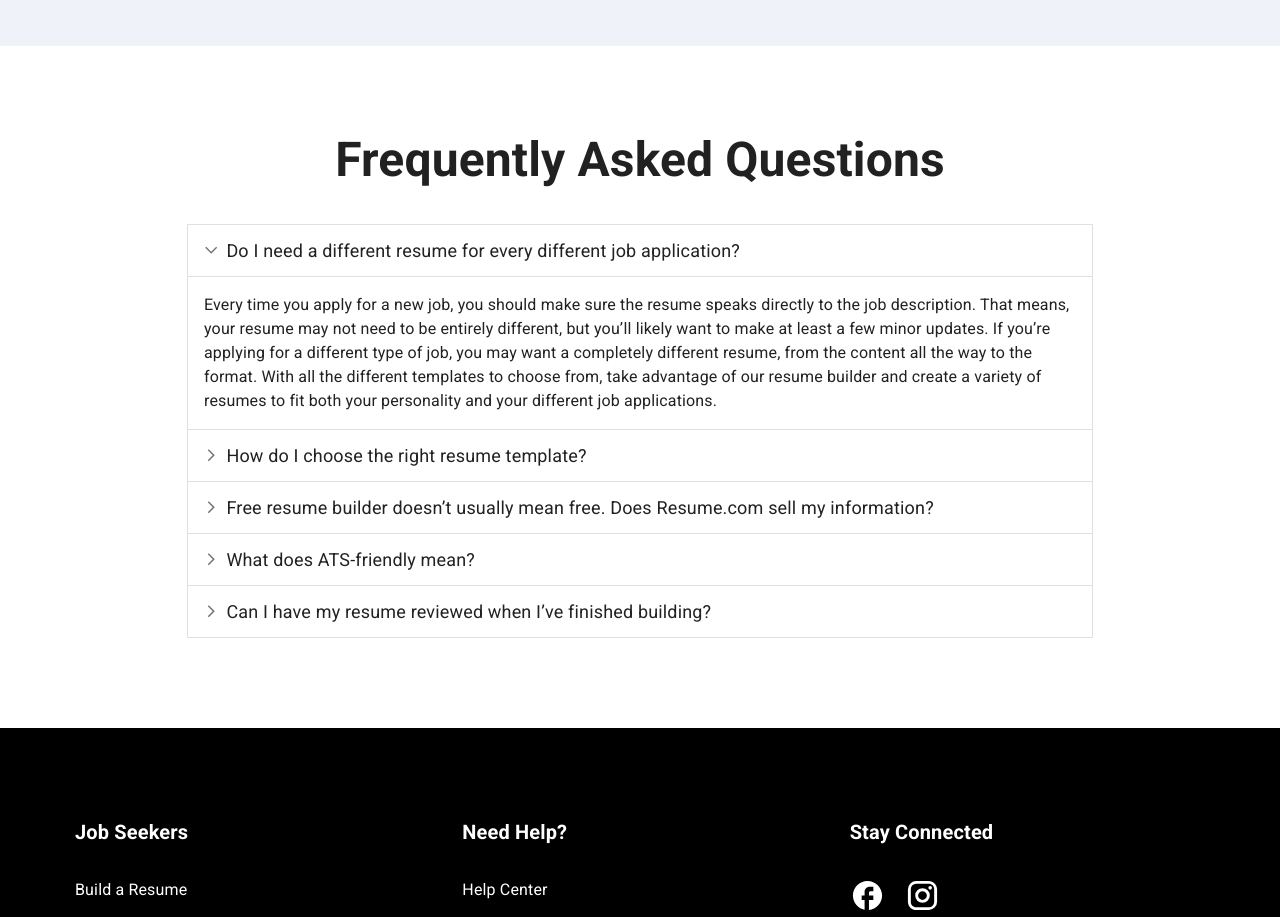
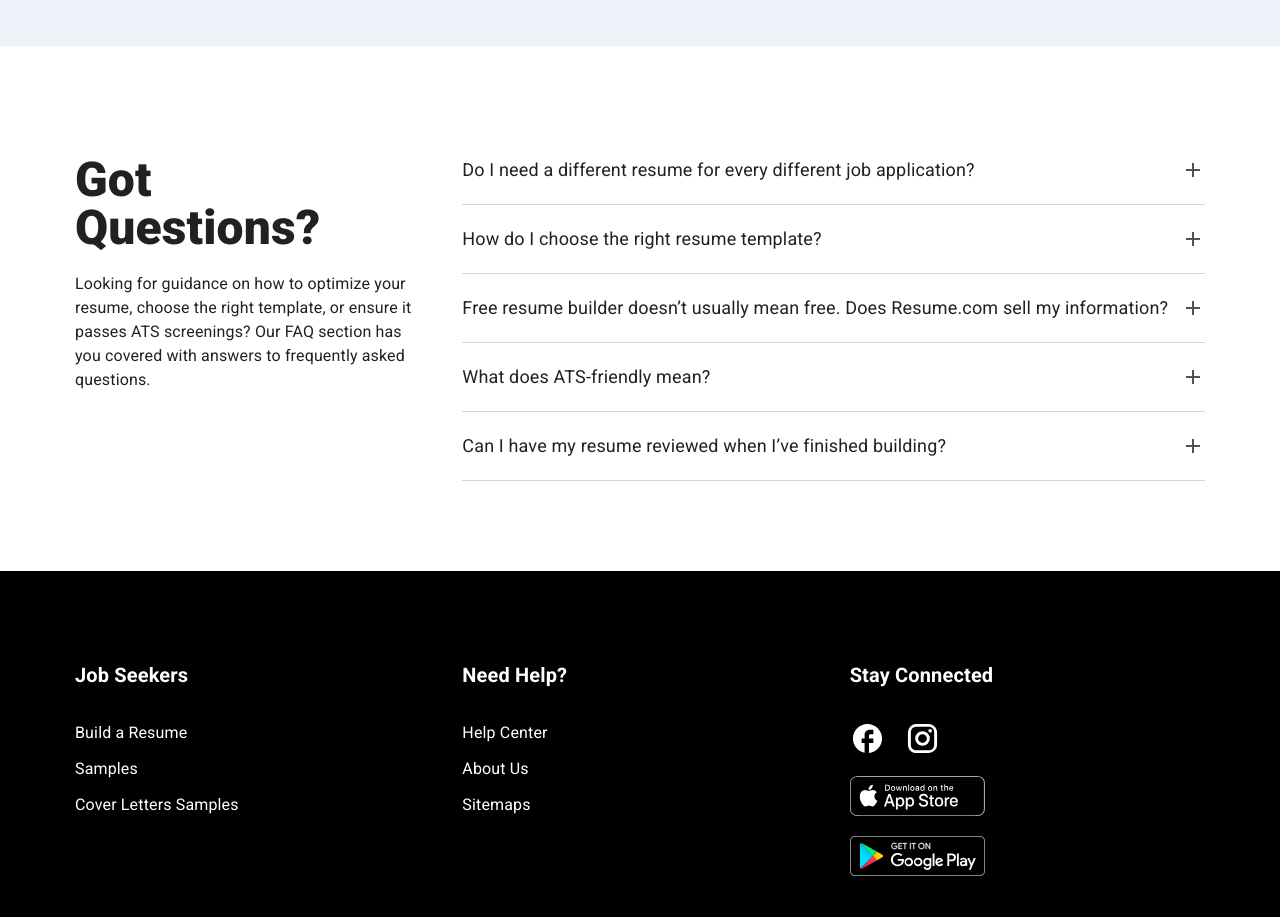
Before and after one commit to touhidcodes/Resume-Craft, a React (Vite) app: page / in a window 1280 px wide. Shown: the part 4880-5797 px from the top of the page. Built offline with nearby package versions, Linux system fonts and the light colour scheme.

Commit message:
fix: modify faq sections

```diff
--- a/package.json
+++ b/package.json
@@ -16,6 +16,7 @@
     "@mui/material": "^6.1.7",
     "@mui/styled-engine-sc": "^6.1.7",
     "@reduxjs/toolkit": "^2.3.0",
+    "framer-motion": "^11.11.17",
     "react": "^18.3.1",
     "react-dom": "^18.3.1",
     "react-hook-form": "^7.53.2",
--- a/src/component/sections/FAQ.tsx
+++ b/src/component/sections/FAQ.tsx
@@ -1,162 +1,63 @@
-import * as React from "react";
-import { styled } from "@mui/material/styles";
-import ArrowForwardIosSharpIcon from "@mui/icons-material/ArrowForwardIosSharp";
-import MuiAccordion, { AccordionProps } from "@mui/material/Accordion";
-import MuiAccordionSummary, {
-  AccordionSummaryProps,
-} from "@mui/material/AccordionSummary";
-import MuiAccordionDetails from "@mui/material/AccordionDetails";
-import Typography from "@mui/material/Typography";
 import Layout from "../shared/Layout";
+import AccordionItem from "../ui/AccordionItem";
 
-const Accordion = styled((props: AccordionProps) => (
-  <MuiAccordion disableGutters elevation={0} square {...props} />
-))(({ theme }) => ({
-  border: `1px solid ${theme.palette.divider}`,
-  "&:not(:last-child)": {
-    borderBottom: 0,
+const faqItems = [
+  {
+    id: 201,
+    title: "Do I need a different resume for every different job application?",
+    description:
+      "Every time you apply for a new job, you should make sure the resume speaks directly to the job description. That means, your resume may not need to be entirely different, but you’ll likely want to make at least a few minor updates. If you’re applying for a different type of job, you may want a completely different resume, from the content all the way to the format. With all the different templates to choose from, take advantage of our resume builder and create a variety of resumes to fit both your personality and your different job applications.",
   },
-  "&::before": {
-    display: "none",
+  {
+    id: 202,
+    title: "How do I choose the right resume template?",
+    description:
+      "Choosing the right resume template mostly comes down to personal preference. Granted, if you’re applying for a job in finance, you may not want an abstract-leaning format like a graphic designer may use. So, as you browse through all the resume templates while you build your resume, think about what potential employers may expect to see, then pick the resume that fits both your personality and career goals.",
   },
-}));
-
-const AccordionSummary = styled((props: AccordionSummaryProps) => (
-  <MuiAccordionSummary
-    expandIcon={<ArrowForwardIosSharpIcon sx={{ fontSize: "0.9rem" }} />}
-    {...props}
-  />
-))(({ theme }) => ({
-  flexDirection: "row-reverse",
-  "& .MuiAccordionSummary-expandIconWrapper.Mui-expanded": {
-    transform: "rotate(90deg)",
+  {
+    id: 203,
+    title:
+      "Free resume builder doesn’t usually mean free. Does Resume.com sell my information?",
+    description:
+      "Absolutely not. Our resume builder is completely free. From creating an account to uploading your resume to downloading and printing, you’ll never pay a dime. Your information is all secure and we will not sell to anyone.",
   },
-  "& .MuiAccordionSummary-content": {
-    marginLeft: theme.spacing(1),
+  {
+    id: 204,
+    title: "What does ATS-friendly mean?",
+    description:
+      "ATS stands for Applicant Tracking System. An ATS is generally used by employers to process resumes. Most likely, when you’ve applied for jobs, they’ve asked you to upload a resume that you then have to painstakingly update. ATS-friendly means our resumes are ready to go through an ATS correctly so you don’t have to worry about reuploading all the same information.",
   },
-}));
-
-const AccordionDetails = styled(MuiAccordionDetails)(({ theme }) => ({
-  padding: theme.spacing(2),
-  borderTop: "1px solid rgba(0, 0, 0, .125)",
-}));
+  {
+    id: 205,
+    title: "Can I have my resume reviewed when I’ve finished building?",
+    description:
+      "Not only can you, you should! It’s always a great idea to get another set of eyes on your resume to check for typos, mistakes, or areas for improvement. Our resume builder will provide tips and advice throughout and when you’re done, you can run through our automated resume reviewer.",
+  },
+];
 
 const FAQ = () => {
-  const [expanded, setExpanded] = React.useState<string | false>("panel1");
-
-  const handleChange =
-    (panel: string) => (_: React.SyntheticEvent, newExpanded: boolean) => {
-      setExpanded(newExpanded ? panel : false);
-    };
-
   return (
     <Layout>
-      <h1 className="text-3xl md:text-5xl mb-10 text-center font-bold">
-        Frequently Asked Questions
-      </h1>
-      <div className="md:px-28">
-        <Accordion
-          expanded={expanded === "panel1"}
-          onChange={handleChange("panel1")}
-        >
-          <AccordionSummary aria-controls="panel1d-content" id="panel1d-header">
-            <Typography sx={{ fontSize: "18px" }}>
-              Do I need a different resume for every different job application?
-            </Typography>
-          </AccordionSummary>
-          <AccordionDetails>
-            <Typography>
-              Every time you apply for a new job, you should make sure the
-              resume speaks directly to the job description. That means, your
-              resume may not need to be entirely different, but you’ll likely
-              want to make at least a few minor updates. If you’re applying for
-              a different type of job, you may want a completely different
-              resume, from the content all the way to the format. With all the
-              different templates to choose from, take advantage of our resume
-              builder and create a variety of resumes to fit both your
-              personality and your different job applications.
-            </Typography>
-          </AccordionDetails>
-        </Accordion>
-        <Accordion
-          expanded={expanded === "panel2"}
-          onChange={handleChange("panel2")}
-        >
-          <AccordionSummary aria-controls="panel2d-content" id="panel2d-header">
-            <Typography sx={{ fontSize: "18px" }}>
-              How do I choose the right resume template?
-            </Typography>
-          </AccordionSummary>
-          <AccordionDetails>
-            <Typography>
-              Choosing the right resume template mostly comes down to personal
-              preference. Granted, if you’re applying for a job in finance, you
-              may not want an abstract-leaning format like a graphic designer
-              may use. So, as you browse through all the resume templates while
-              you build your resume, think about what potential employers may
-              expect to see, then pick the resume that fits both your
-              personality and career goals.
-            </Typography>
-          </AccordionDetails>
-        </Accordion>
-        <Accordion
-          expanded={expanded === "panel3"}
-          onChange={handleChange("panel3")}
-        >
-          <AccordionSummary aria-controls="panel3d-content" id="panel3d-header">
-            <Typography sx={{ fontSize: "18px" }}>
-              Free resume builder doesn’t usually mean free. Does Resume.com
-              sell my information?
-            </Typography>
-          </AccordionSummary>
-          <AccordionDetails>
-            <Typography>
-              Absolutely not. Our resume builder is completely free. From
-              creating an account to uploading your resume to downloading and
-              printing, you’ll never pay a dime. Your information is all secure
-              and we will not sell to anyone.
-            </Typography>
-          </AccordionDetails>
-        </Accordion>
-        <Accordion
-          expanded={expanded === "panel4"}
-          onChange={handleChange("panel4")}
-        >
-          <AccordionSummary aria-controls="panel3d-content" id="panel3d-header">
-            <Typography sx={{ fontSize: "18px" }}>
-              What does ATS-friendly mean?
-            </Typography>
-          </AccordionSummary>
-          <AccordionDetails>
-            <Typography>
-              ATS stands for Applicant Tracking System. An ATS is generally used
-              by employers to process resumes. Most likely, when you’ve applied
-              for jobs, they’ve asked you to upload a resume that you then have
-              to painstakingly update. ATS-friendly means our resumes are ready
-              to go through an ATS correctly so you don’t have to worry about
-              reuploading all the same information.
-            </Typography>
-          </AccordionDetails>
-        </Accordion>
-        <Accordion
-          expanded={expanded === "panel5"}
-          onChange={handleChange("panel5")}
-        >
-          <AccordionSummary aria-controls="panel3d-content" id="panel3d-header">
-            <Typography sx={{ fontSize: "18px" }}>
-              Can I have my resume reviewed when I’ve finished building?
-            </Typography>
-          </AccordionSummary>
-          <AccordionDetails>
-            <Typography>
-              Not only can you, you should! It’s always a great idea to get
-              another set of eyes on your resume to check for typos, mistakes,
-              or areas for improvement. Our resume builder will provide tips and
-              advice throughout and when you’re done, you can run through our
-              automated resume reviewer.
-            </Typography>
-          </AccordionDetails>
-        </Accordion>
+      <div className="grid grid-cols-1 lg:grid-cols-6 gap-8">
+        <div className="lg:col-span-2">
+          <h1 className="text-3xl lg:text-5xl font-extrabold my-5">
+            Got <br /> Questions?
+          </h1>
+          <p className="text-sm md:text-base">
+            Looking for guidance on how to optimize your resume, choose the
+            right template, or ensure it passes ATS screenings? Our FAQ section
+            has you covered with answers to frequently asked questions.
+          </p>
+        </div>
+        <div className="lg:col-span-4">
+          {faqItems.map((item, index) => (
+            <AccordionItem
+              key={index * item.id}
+              title={item.title}
+              description={item.description}
+            />
+          ))}
+        </div>
       </div>
     </Layout>
   );
--- /dev/null
+++ b/src/component/ui/AccordionItem.tsx
@@ -0,0 +1,58 @@
+import { motion as m, AnimatePresence } from "framer-motion";
+import { useState } from "react";
+import AddIcon from "@mui/icons-material/Add";
+
+type TAccordionItemProps = {
+  title: string;
+  description: string;
+};
+
+const AccordionItem = ({ title, description }: TAccordionItemProps) => {
+  const [show, setShow] = useState(false);
+  return (
+    <div className="border-b border-neutral-300">
+      <div
+        onClick={() => setShow((prev) => !prev)}
+        className="py-5 cursor-pointer flex justify-between items-center"
+      >
+        <h3 className="text-lg select-none">{title}</h3>
+        <div className="text-neutral-600">
+          <AddIcon
+            sx={[
+              { fontSize: "24px" },
+              show
+                ? {
+                    rotate: "45deg",
+                    transition: "all",
+                    transitionDuration: ".2s",
+                  }
+                : {
+                    rotate: "0deg",
+                    transition: "all",
+                    transitionDuration: ".2s",
+                  },
+            ]}
+          />
+        </div>
+      </div>
+      <AnimatePresence>
+        {show && (
+          <m.div
+            className="overflow-hidden"
+            initial={{ height: 0 }}
+            animate={{ height: "auto" }}
+            exit={{ height: 0 }}
+            transition={{
+              duration: 0.6,
+              ease: [0.4, 0, 0.2, 1],
+            }}
+          >
+            <p className="pb-5 text-neutral-600 select-none">{description}</p>
+          </m.div>
+        )}
+      </AnimatePresence>
+    </div>
+  );
+};
+
+export default AccordionItem;
```
Also changed, not shown: 1 other file (tests, documents, lock files or other folders).
